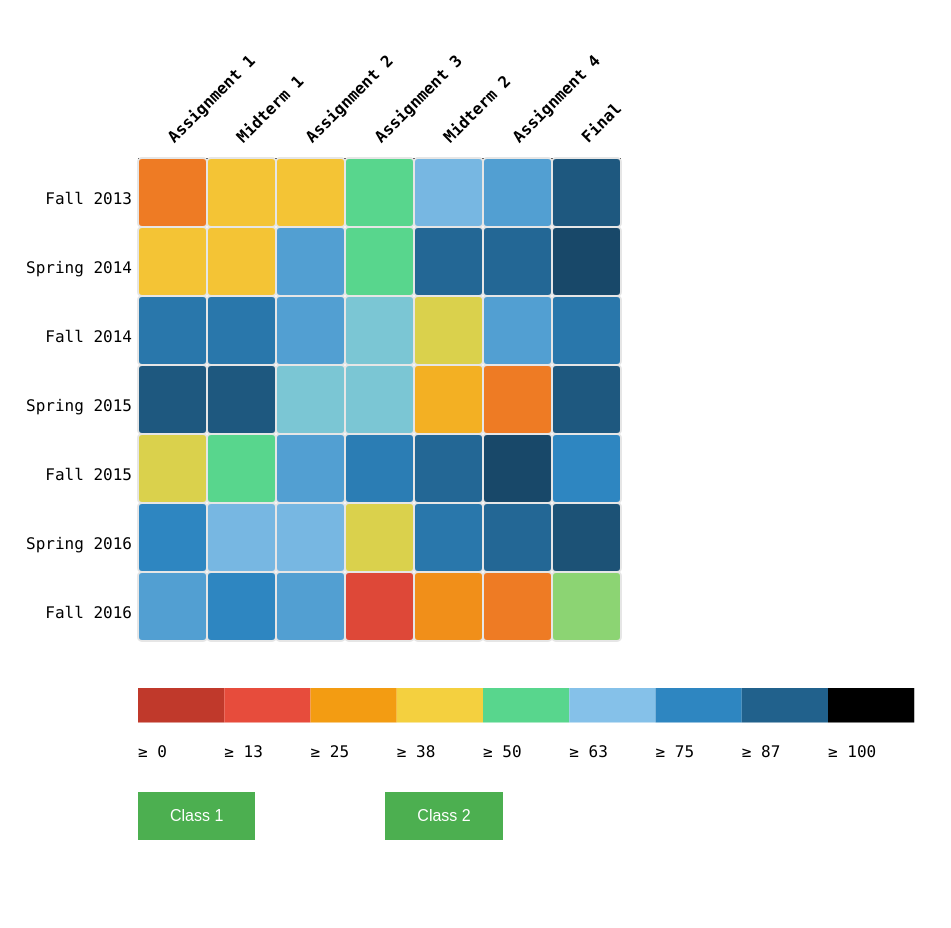
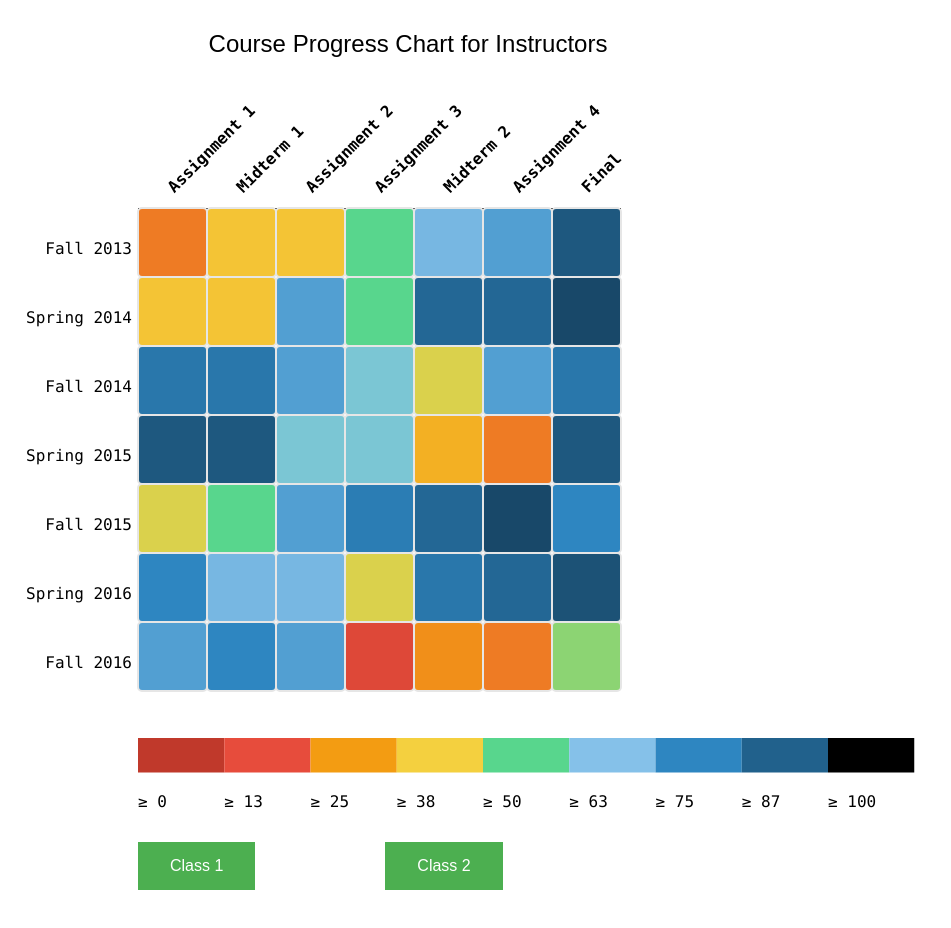
Before and after one commit to gauravaradhye/D3-HeatMap, a plain HTML site: page index.html in a window 1280 px wide. Shown: the whole page, without its empty margins (0-951 px from the left). Drawn offline with nearby package versions, Linux system fonts and the light colour scheme.

Commit message:
Added title for the page

```diff
--- a/index.html
+++ b/index.html
@@ -51,11 +51,22 @@
             color: #fff;
             font-weight: bold;
         }
+
+        .title {
+            font: 24px sans-serif;
+        }
+
+        .titleDiv {
+            width: 800px;
+            text-align: center;
+            margin-top: 30px;
+        }
     </style>
     <script src="http://d3js.org/d3.v3.js"></script>
 </head>
 
 <body>
+    <div class="titleDiv"><span class="title">Course Progress Chart for Instructors</span></div>
     <div id="chart"></div>
     <div id="dataset-picker">
     </div>
```
